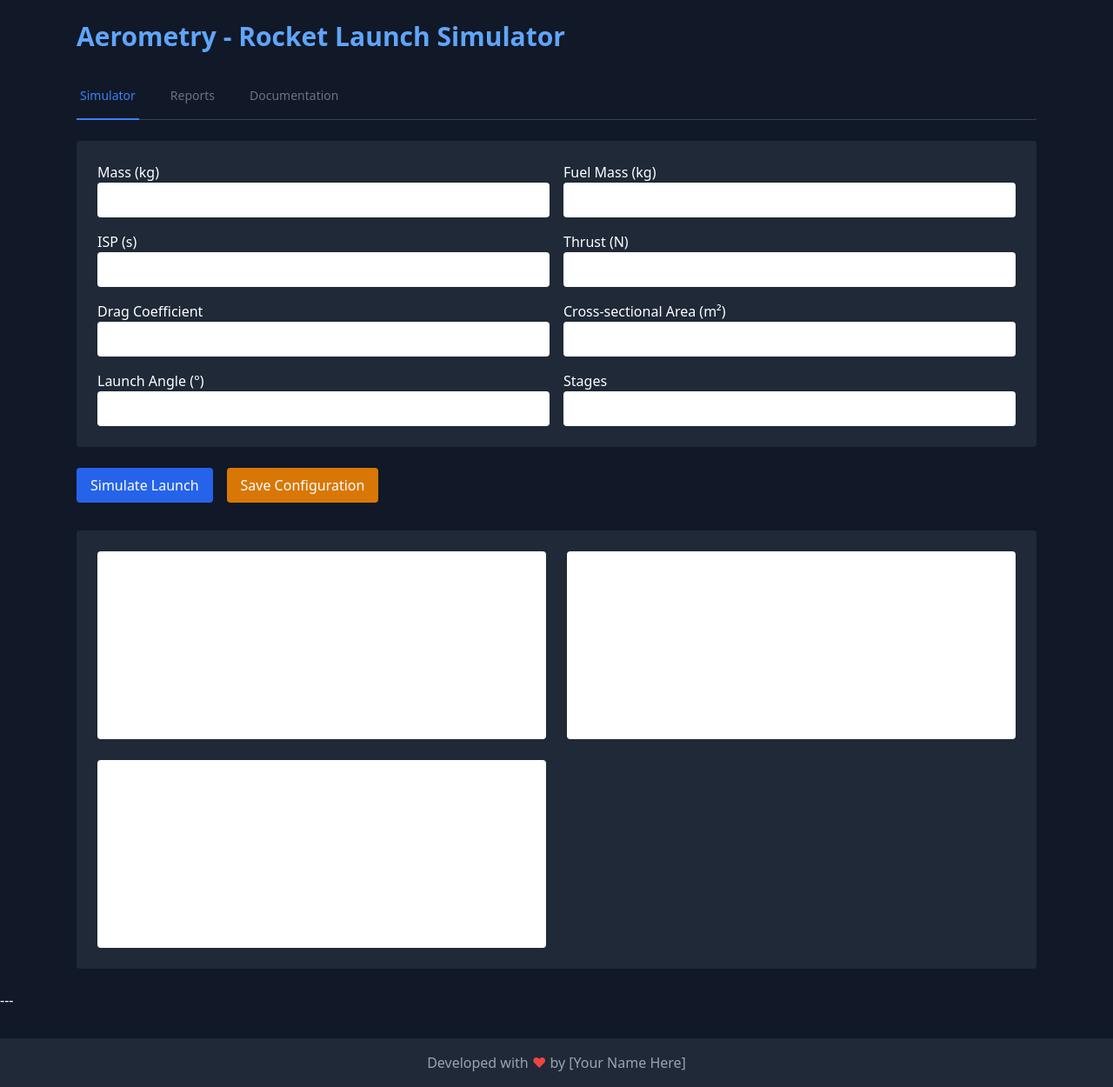
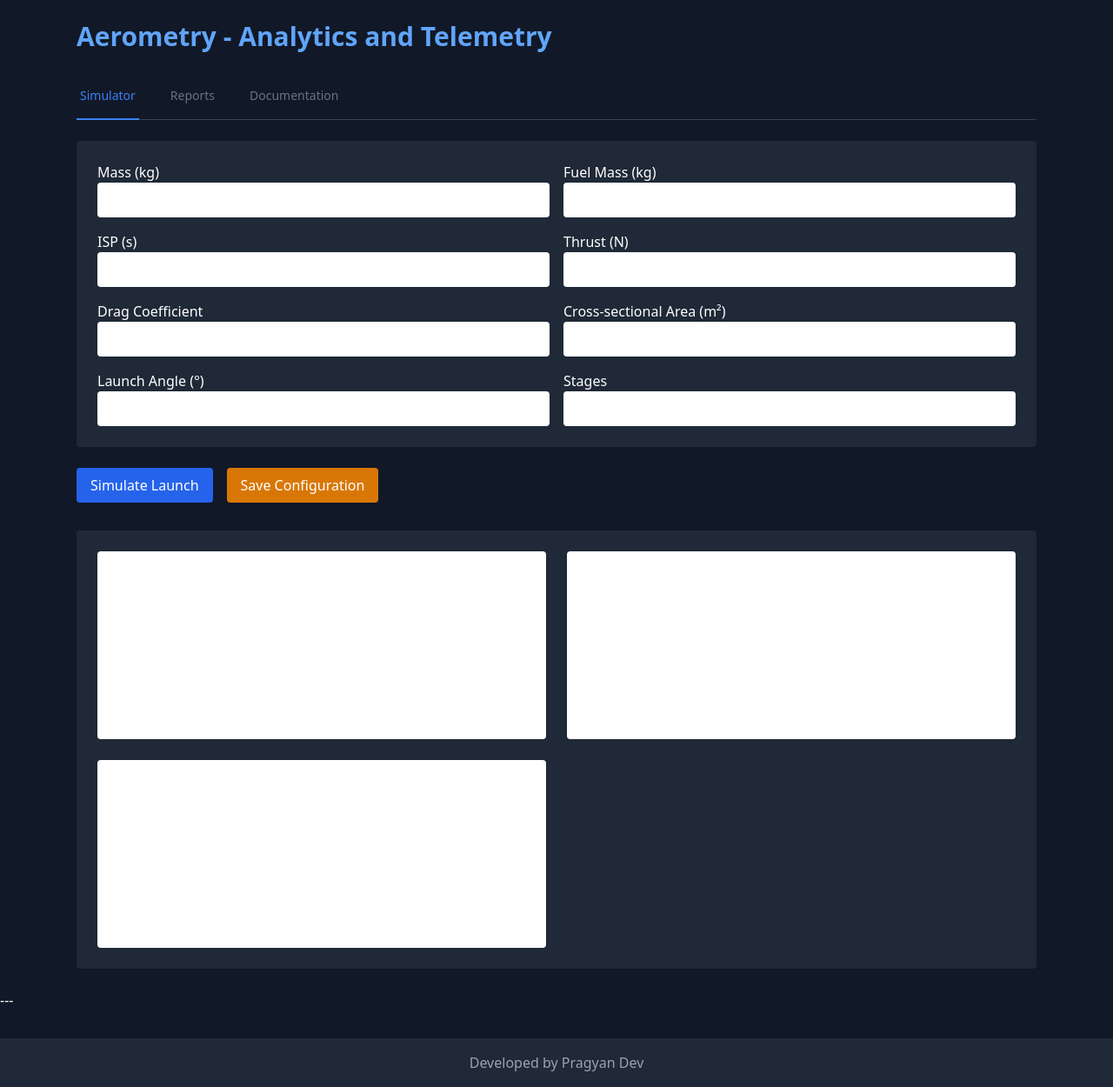
Before and after one commit to Pragyan-net/Rocketry, a plain HTML site: page index.html in a window 1280 px wide. Shown: the whole page at 87% size. Drawn offline with nearby package versions, Linux system fonts and the light colour scheme.

Commit message:
Update index.html

```diff
--- a/index.html
+++ b/index.html
@@ -2,7 +2,7 @@
 <html lang="en">
 <head>
   <meta charset="UTF-8" />
-  <title>Aerometry - Rocket Launch Simulator</title>
+  <title>Aerometry</title>
   <meta name="viewport" content="width=device-width, initial-scale=1.0" />
 
   <link href="https://cdn.jsdelivr.net/npm/tailwindcss@2.2.19/dist/tailwind.min.css" rel="stylesheet" />
@@ -15,7 +15,7 @@
 <body class="bg-gray-900 text-white font-sans">
 
   <main class="p-6 max-w-6xl mx-auto">
-    <h1 class="text-3xl font-bold mb-6 text-blue-400">Aerometry - Rocket Launch Simulator</h1>
+    <h1 class="text-3xl font-bold mb-6 text-blue-400">Aerometry - Analytics and Telemetry</h1>
 
     <div class="mb-6">
       <div class="border-b border-gray-700">
@@ -208,7 +208,7 @@
   ---
 
   <footer class="bg-gray-800 text-gray-400 text-center p-4 mt-8">
-    Developed with <span class="text-red-500">&hearts;</span> by [Your Name Here]
+    Developed by Pragyan Dev
   </footer>
 
   <script>
```
